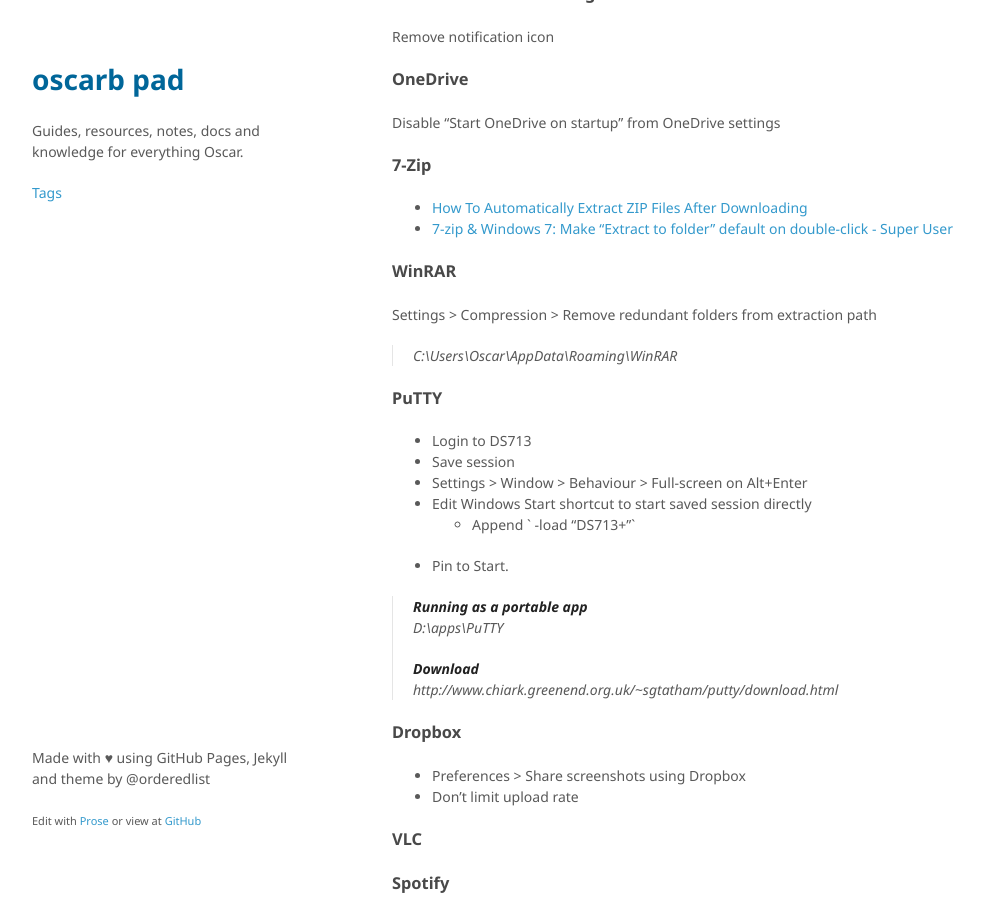
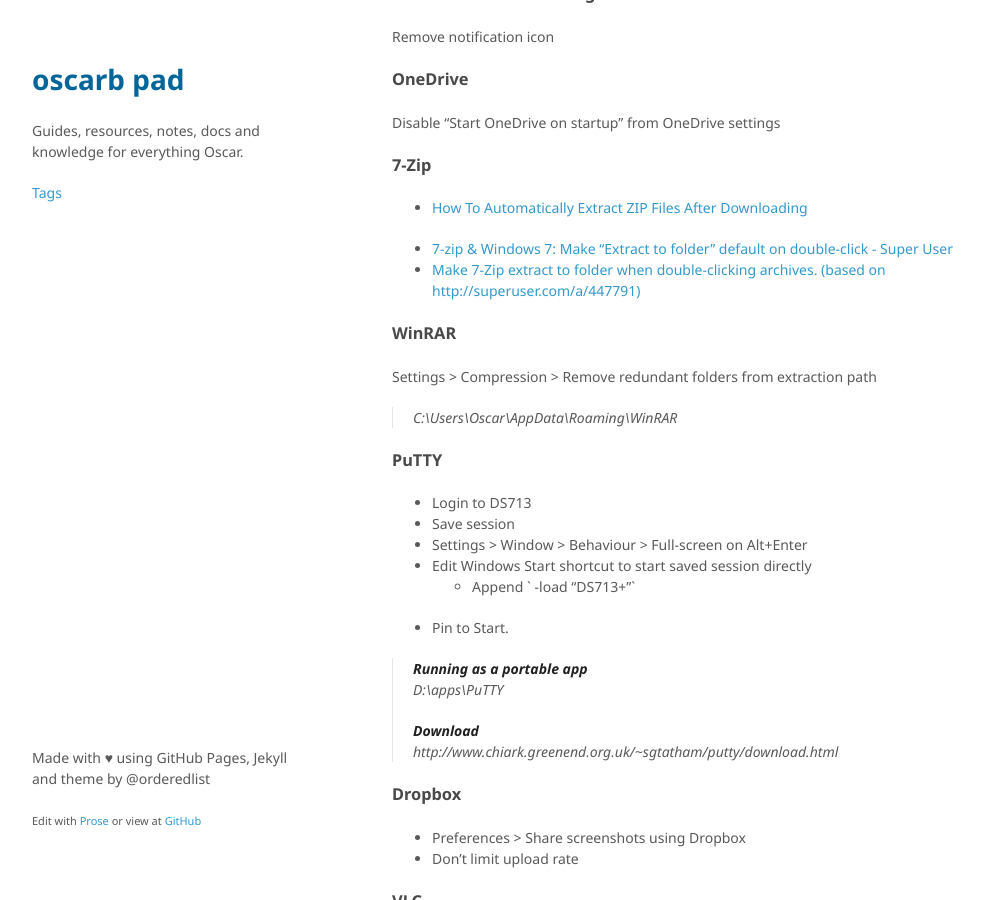
Before and after one commit to oscarb/pad, a Jekyll site: the page built from _docs/windows-10-essentials.md, in a window 1280 px wide and 900 px high, scrolled down 4396 px. Shown: the whole window, without its empty margins (128-1112 px from the left). Built offline with Jekyll 4.4.1, drawn with Linux system fonts in a browser that asks for light colours.

Commit message:
Updated windows-10-essentials.md

```diff
--- a/_docs/windows-10-essentials.md
+++ b/_docs/windows-10-essentials.md
@@ -160,7 +160,9 @@ Disable "Start OneDrive on startup" from OneDrive settings
 ### 7-Zip
 
 * [How To Automatically Extract ZIP Files After Downloading](http://www.guidingtech.com/24662/automatically-extract-zip-files/)
+
 * [7-zip & Windows 7: Make "Extract to folder" default on double-click - Super User](http://superuser.com/questions/259353/7-zip-windows-7-make-extract-to-folder-default-on-double-click/447791#447791)
+* [Make 7-Zip extract to folder when double-clicking archives. (based on http://superuser.com/a/447791)](https://gist.github.com/zabbarob/5891200)
 
 ### WinRAR
 Settings > Compression > Remove redundant folders from extraction path
```
